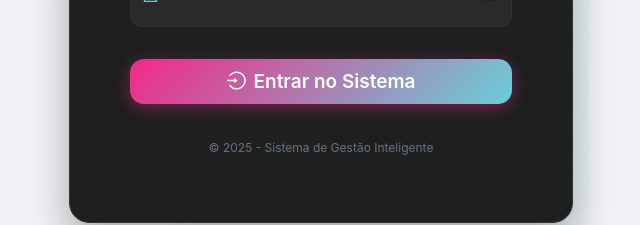
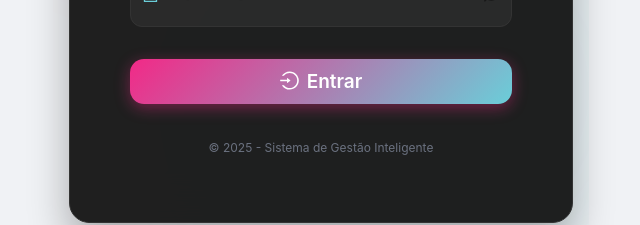
Before and after one commit to alinnecardoso/HubControl, a React (Create React App) app in the folder frontend/: page /auth/login in a window 1280 px wide. Shown: the part 565-790 px from the top of the page, without its empty margins (319-959 px from the left). Built offline with nearby package versions, Linux system fonts and the light colour scheme; no server answers.

Commit message:
style: login button

```diff
--- a/frontend/src/pages/auth/Login.tsx
+++ b/frontend/src/pages/auth/Login.tsx
@@ -236,7 +236,7 @@ const Login: React.FC = () => {
                 boxShadow: '0 4px 15px rgba(242, 41, 135, 0.4)'
               }}
             >
-              {loading ? 'Entrando...' : 'Entrar no Sistema'}
+              {loading ? 'Entrando...' : 'Entrar'}
             </Button>
           </Form.Item>
         </Form>
```
